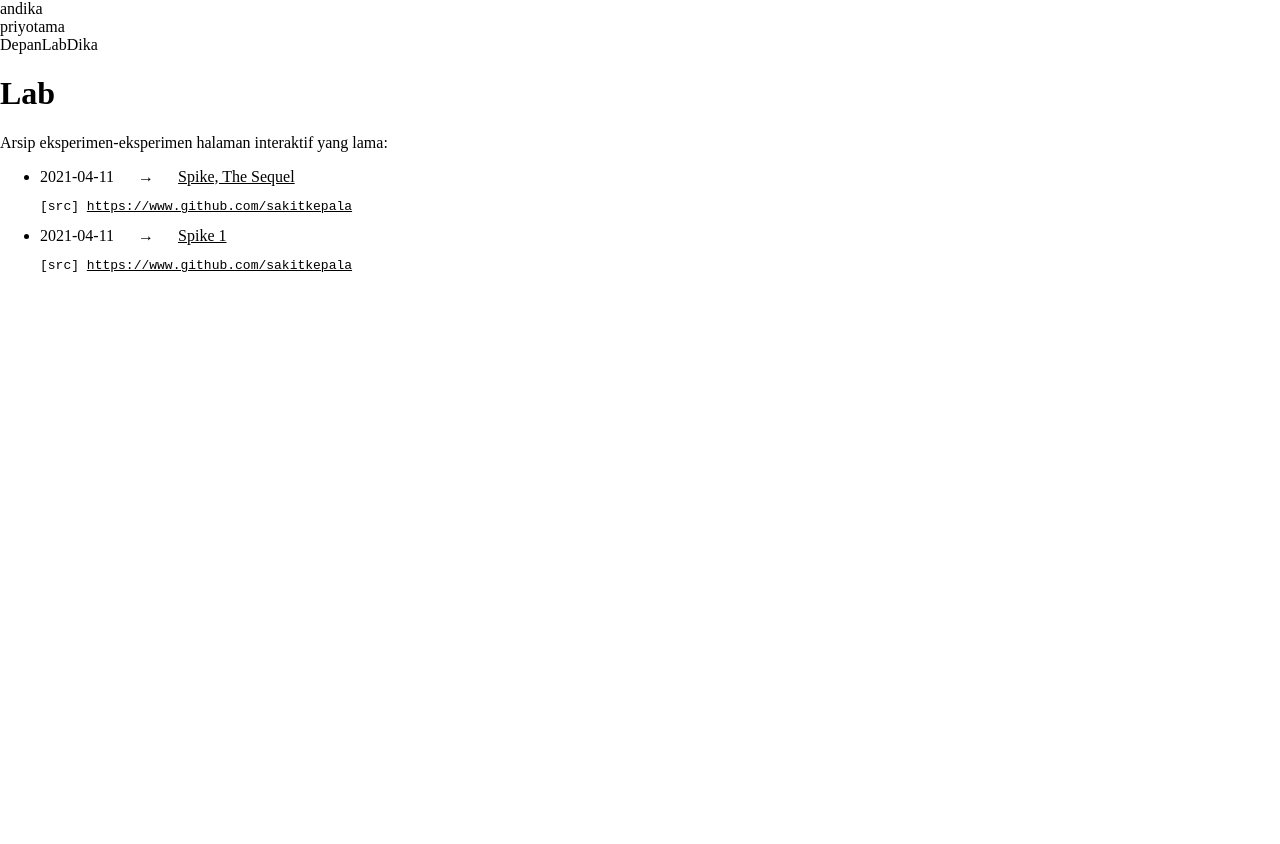
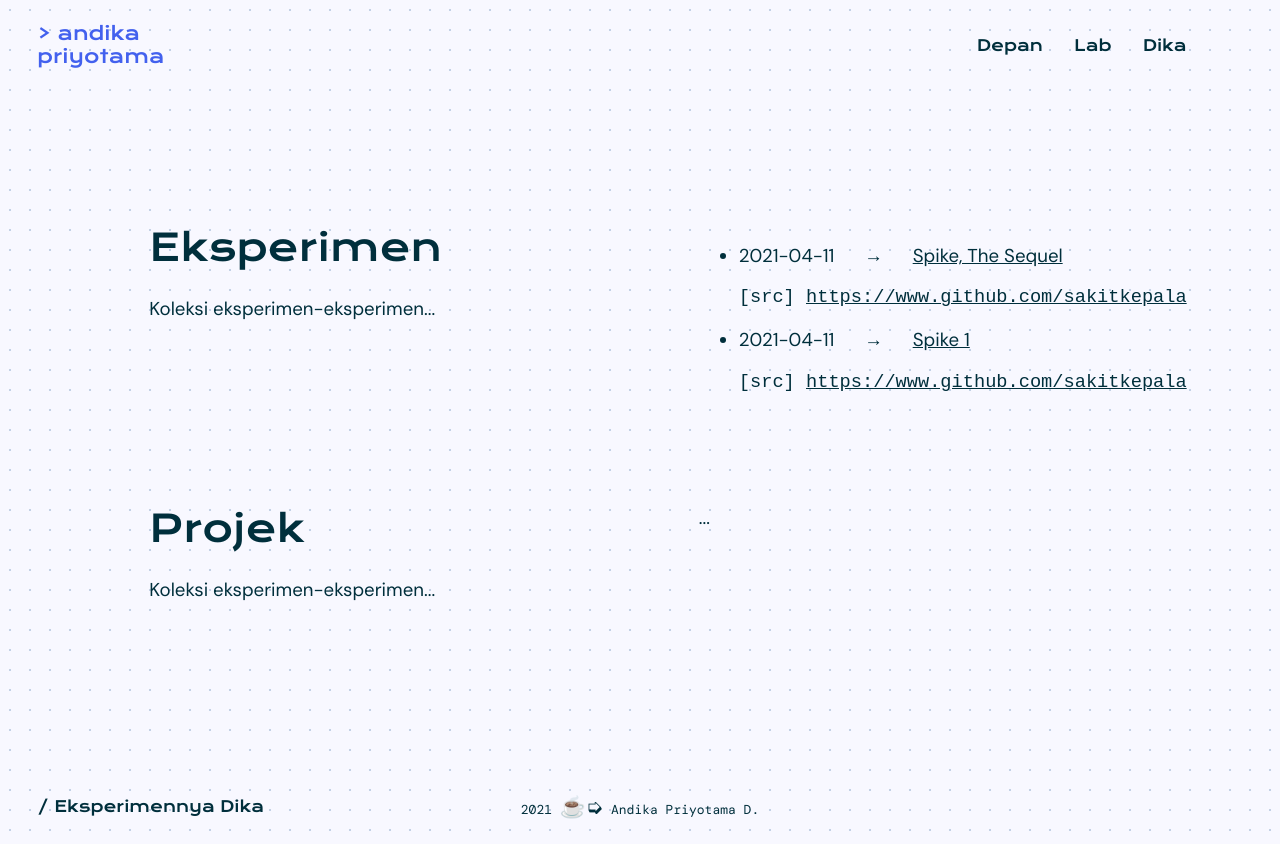
Before and after one commit to sakitkepala/sakitkepaladotdev-v0, a Next.js app: page /lab in a window 1280 px wide. Before the commit the page ends 800 px from the top, so only its background shows below. Built offline with nearby package versions, Linux system fonts and the light colour scheme.

Commit message:
Copas buat layout halaman lab

```diff
--- a/pages/lab.js
+++ b/pages/lab.js
@@ -1,10 +1,11 @@
 import Head from "next/head";
 import Link from "next/link";
 import { motion } from "framer-motion";
+import name from "classnames";
 import { getSemuaSortir } from "../lib/api/eksperimen";
 import { NavLink } from "../components/nav-link";
 
-import styles from "../styles/Dika.module.scss";
+import st from "../styles/Dika.module.scss";
 
 function ListItemEksperimen({ info }) {
   const { repo, tanggal, judul, source } = info;
@@ -39,49 +40,81 @@ export default function HalamanLab({ listInfo }) {
   return (
     <>
       <Head>
-        <title>Arsip eksperimen di sakitkepala.dev</title>
+        <title>Arsip eksperimen dan projek di sakitkepala.dev</title>
         <link rel="icon" href="/favicon.ico" />
       </Head>
 
-      <div className={styles.wadahHalaman}>
-        <div className={styles.logo}>
+      <div className={st.halaman}>
+        <header className={st.header}>
+          <motion.div className={st["header__logo"]}>
             <NavLink href="/">
-            andika
-            <br />
-            priyotama
-            {/* <br />
-            sakitkepala.dev&#47; */}
+              <div className={st["logo-dika"]}>
+                <span className={st["logo-dika__stack"]}>&gt; andika</span>
+                <span className={st["logo-dika__stack"]}>priyotama</span>
+              </div>
             </NavLink>
+          </motion.div>
+
+          <nav className={st.navigasi}>
+            <Link href="/">
+              <a className={st["navigasi__link"]}>Depan</a>
+            </Link>
+            <Link href="/lab">
+              <a className={st.navigasi__link}>Lab</a>
+            </Link>
+            <Link href="/dika">
+              <a className={st.navigasi__link}>Dika</a>
+            </Link>
+          </nav>
+        </header>
+
+        <motion.main {...propsMotionTransisi}>
+          <div className={st["bagian-lab"]}>
+            <div
+              className={name(
+                st["bagian-lab__deskripsi"],
+                st["bagian-lab__deskripsi--eksperimen"]
+              )}
+            >
+              <h1 className={st["bagian-lab__heading-deskripsi"]}>
+                Eksperimen
+              </h1>
+              <p>Koleksi eksperimen-eksperimen...</p>
             </div>
 
-        <nav className={styles.menuNav}>
-          <Link href="/">
-            <a className={styles.linkMenu}>Depan</a>
-          </Link>
-          <Link href="/lab">
-            <a className={styles.linkMenu}>Lab</a>
-          </Link>
-          <Link href="/dika">
-            <a className={styles.linkMenu}>Dika</a>
-          </Link>
-        </nav>
-
-        <motion.main className={styles.main} {...propsMotionTransisi}>
-          <div className={styles.bagianDeskripsi}>
-            <div className={styles.dalaman}>
-              <h1>Lab</h1>
-              <p>Arsip eksperimen-eksperimen halaman interaktif yang lama:</p>
-
-              <ul>
+            <ul className={st["bagian-lab__list-eksperimen"]}>
               {listInfo.map((eksperimen) => (
                 <li key={eksperimen.id}>
                   <ListItemEksperimen info={eksperimen} />
                 </li>
               ))}
             </ul>
+
+            <div
+              className={name(
+                st["bagian-lab__deskripsi"],
+                st["bagian-lab__deskripsi--projek"]
+              )}
+            >
+              <h1 className={st["bagian-lab__heading-deskripsi"]}>Projek</h1>
+              <p>Koleksi eksperimen-eksperimen...</p>
             </div>
+
+            <div className={st["bagian-lab__list-projek"]}>...</div>
           </div>
         </motion.main>
+
+        <footer className={st.footer}>
+          <div className={st["footer__logo"]}>
+            <NavLink href="/">&#47; Eksperimennya Dika{/* &#47; */}</NavLink>
+          </div>
+
+          <div className={st["footer__hak-cipta"]}>
+            {new Date().getFullYear()} {/* &copy; */}
+            <span style={{ fontSize: "1.6em" }}>☕&#10157;</span> Andika
+            Priyotama D.
+          </div>
+        </footer>
       </div>
     </>
   );
--- a/styles/Dika.module.scss
+++ b/styles/Dika.module.scss
@@ -218,6 +218,42 @@
   }
 }
 
+.bagian-lab {
+  display: grid;
+  grid-template-columns: 8em 4fr 2em 3fr 5em;
+  grid-template-rows: 12em auto 4em auto 8em;
+
+  &__deskripsi--eksperimen {
+    grid-column-start: 2;
+    grid-row-start: 2;
+  }
+
+  &__list-eksperimen {
+    grid-column-start: 4;
+    grid-row-start: 2;
+  }
+
+  &__deskripsi--projek {
+    grid-column-start: 2;
+    grid-row-start: 4;
+  }
+
+  &__list-projek {
+    grid-column-start: 4;
+    grid-row-start: 4;
+  }
+
+  &__heading-deskripsi {
+    margin-top: 0;
+
+    font-family: "Krona One", sans-serif;
+    font-weight: normal;
+    font-size: 2em;
+
+    color: #002f3c;
+  }
+}
+
 .footer {
   display: grid;
   grid-template-columns: 2em 1fr 2fr 1fr 2em;
```
Lines whose indentation alone changed are shown as unchanged.
